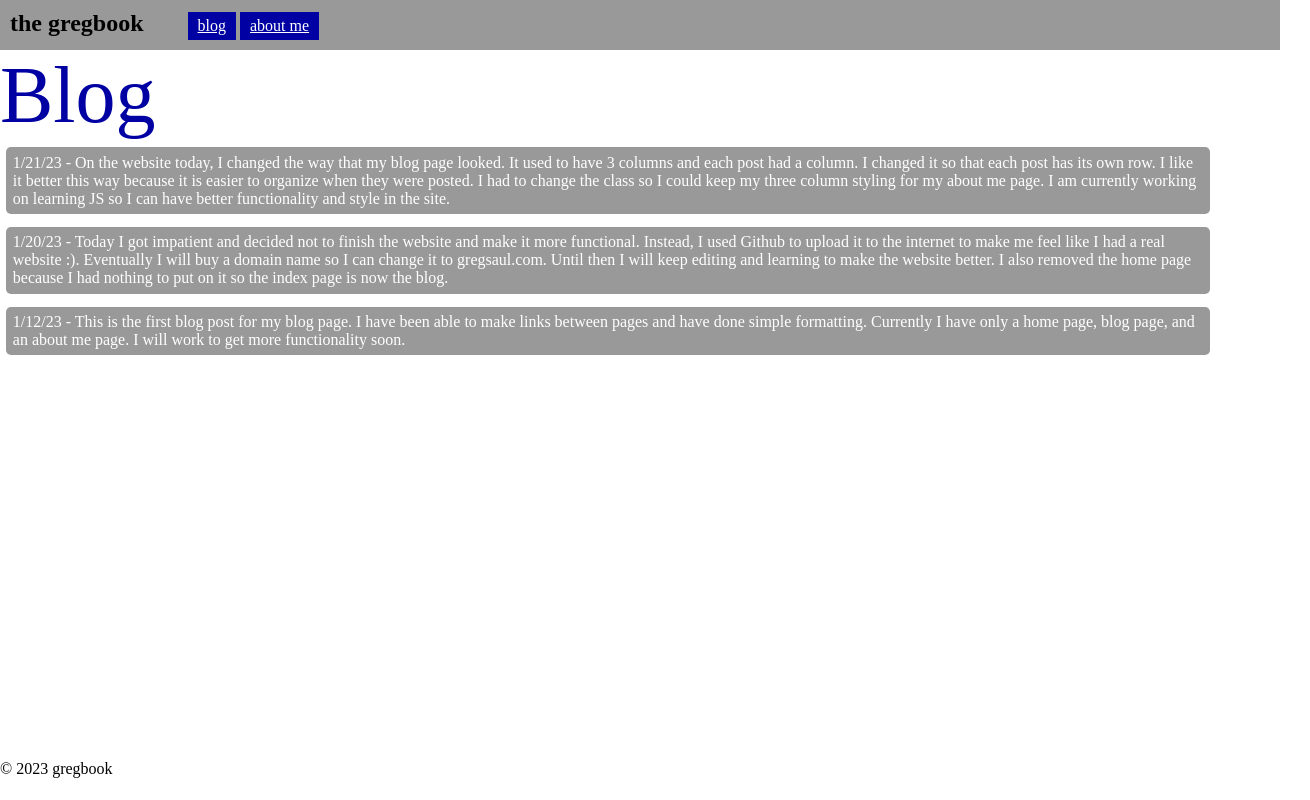
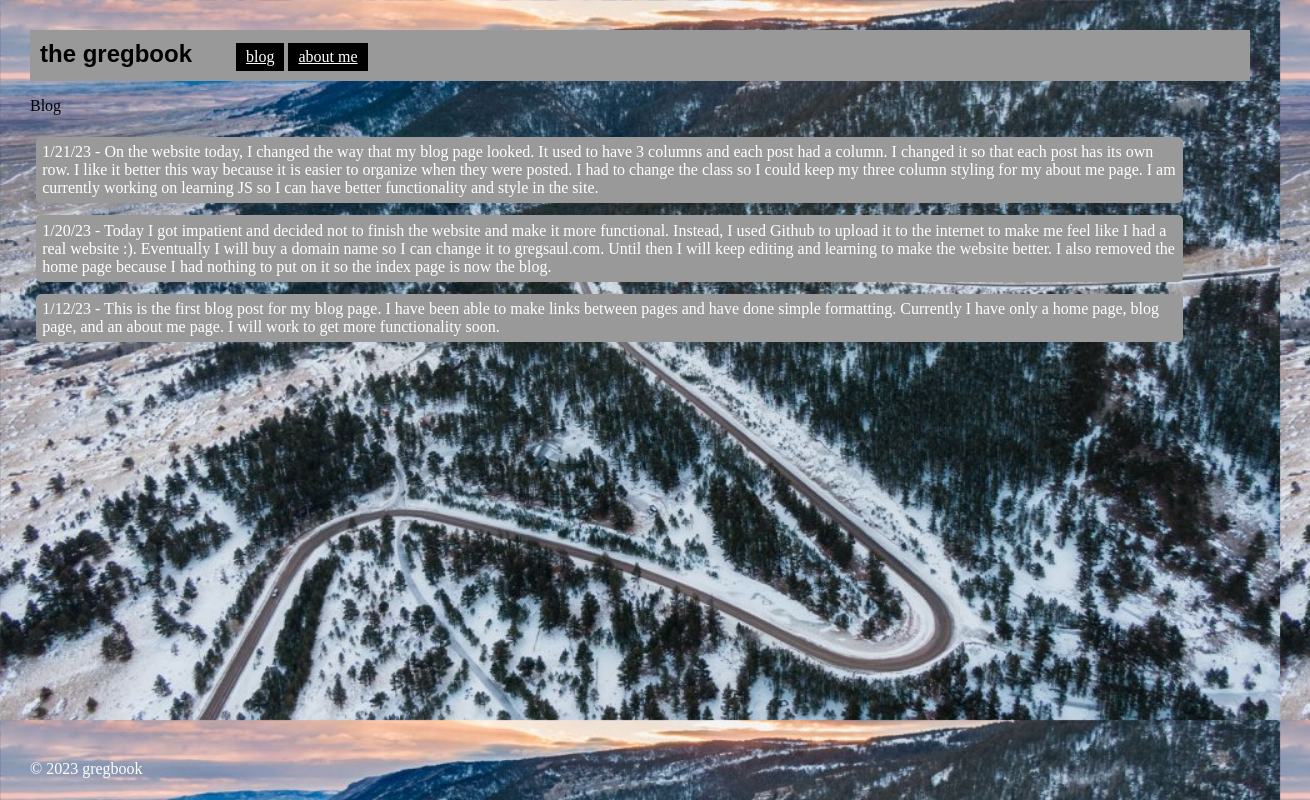
Before and after one commit to Greg-Saul/greg-saul-website, a plain HTML site: page index.html in a window 1280 px wide. Shown: the whole page, 1310 px wide, since content can reach past the window. Drawn offline with Linux system fonts and the light colour scheme.

Commit message:
Update main.css

```diff
--- a/styles/main.css
+++ b/styles/main.css
@@ -1,6 +1,8 @@
 body{
-    margin:0;
-    background:white;
+    margin:10px;
+    padding:20px;
+    background-image: url(../images/mtn.jpg);
+    background-size: cover;
 }
 header{
     margin:0;
@@ -12,13 +14,14 @@ header h1{
     color:rgb(0, 0, 0);
     margin:0;
     display:inline;
+    font-family: arial;
 }
 nav ul{
     margin:0;
     display:inline;
 }
 nav ul li{
-    background:rgb(0, 0, 163);
+    background:rgb(0, 0, 0);
     display:inline-block;
     list-style-type:none;
     padding:5px 10px;
@@ -48,14 +51,16 @@ nav ul li a{
     margin:.5%;
     border-radius: 5px;
 }
-.what{
-    color:rgb(0, 0, 163);
+.page{
+    color:rgb(0, 0, 0);
     font-size:80px;
     margin:0;
+    font-family: arial;
 }
 footer {
     position: absolute;
     bottom: 0;
     width: 100%;
-    height: 2.5rem;            /* Footer height */
+    height: 2.5rem;
+    color:white;
   }
```
